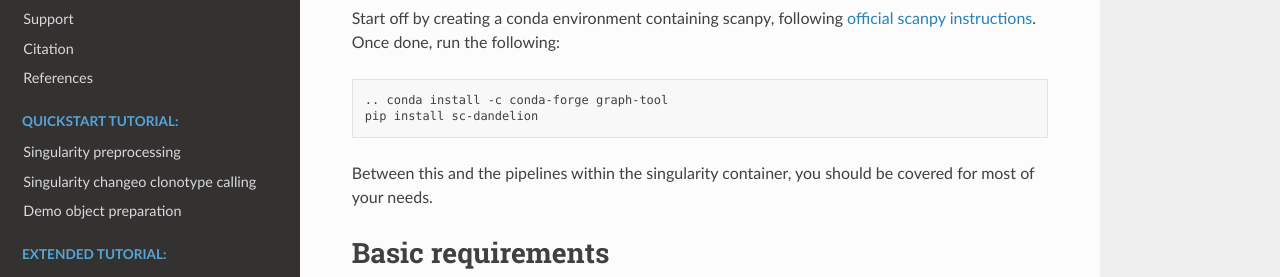
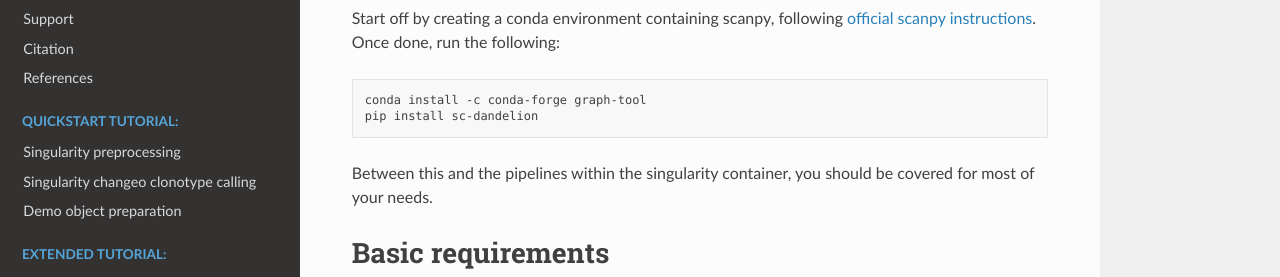
Before and after one commit to zktuong/dandelion, a Sphinx documentation site: the page built from docs/README.rst, in a window 1280 px wide and 900 px high, scrolled down 2372 px. Shown: the part 167-444 px from the top of the window. Built offline with Sphinx 7.4.7 and the Read the Docs theme 2.0.0, drawn with Linux system fonts in a browser that asks for light colours; pages that are not in the unit, such as notebooks, are missing from menus; the version number could not be read and is left out.

```diff
--- a/docs/README.rst
+++ b/docs/README.rst
@@ -72,7 +72,7 @@ Once done, run the following:
 
 .. code:: bash
 
-    .. conda install -c conda-forge graph-tool
+    conda install -c conda-forge graph-tool
     pip install sc-dandelion
 
 
```
